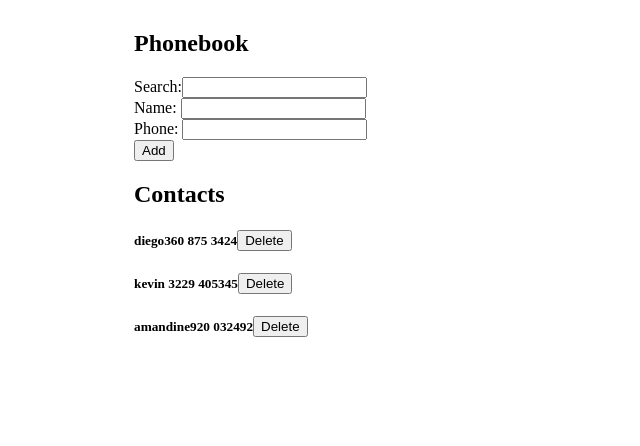
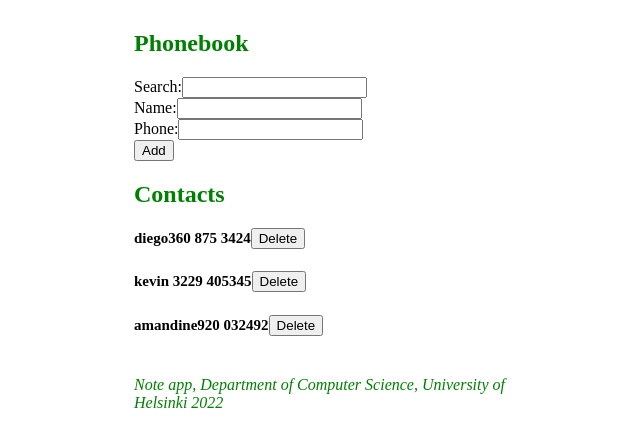
Before and after one commit to diegoram23/fso-part2, a React (Vite) app: page / in a window 1280 px wide. Shown: the top 446 px of the page, without its empty margins (311-951 px from the left). Built offline with nearby package versions, Linux system fonts and the light colour scheme; data requests are answered from the project's data file.

Commit message:
Completed exercise 2.16

```diff
--- a/src/App.jsx
+++ b/src/App.jsx
@@ -1,9 +1,10 @@
 import { useState, useEffect } from 'react'
-import axios from 'axios'
 import Filter from './components/Filter'
 import Persons from './components/Persons'
 import PersonForm from './components/PersonForm'
 import personService from './services/persons'
+import Notification from './components/Notification'
+import Footer from './components/Footer'
 
 
 const App = () => {
@@ -11,6 +12,7 @@
   const [newName, setNewName] = useState('')
   const [newNumber, setNewNumber] = useState('')
   const [searchResults, setSearchResults] = useState('')
+  const [succesfulMessage, setSuccesfulMessage] = useState(null)
 
   useEffect(() => {
     personService
@@ -40,6 +42,10 @@
       .create(nameObj)
       .then(returnedPerson => {
         setPersons(persons.concat(returnedPerson))
+        setSuccesfulMessage(`Added ${returnedPerson.name} to Contacts`)
+        setTimeout(() => {
+          setSuccesfulMessage(null)
+        }, 2000)
         setNewName('')
         setNewNumber('')
       })
@@ -81,6 +87,7 @@
         valueSearch={searchResults}
         handleSearchChange={handleSearchChange}
       />
+
       <PersonForm
         handleSubmitPerson={handleSubmitPerson}
         valueName={newName}
@@ -89,10 +96,16 @@
         handleNumberChange={handleNumberChange}
         type='submit' />
 
+      <Notification
+        message={succesfulMessage}
+      />
+
       <Persons
         searchMatch={searchMatch}
         handleDelete={handleDelete}
       />
+
+      <Footer />
     </div>
   )
 }
--- /dev/null
+++ b/src/components/Footer.jsx
@@ -0,0 +1,16 @@
+const Footer = () => {
+    const footerStyle = {
+        color: 'green',
+        fontStyle: 'italic',
+        fontSize: 16
+    }
+
+    return (
+        <div style={footerStyle}>
+            <br />
+            <em>Note app, Department of Computer Science, University of Helsinki 2022</em>
+        </div>
+    )
+}
+
+export default Footer
--- /dev/null
+++ b/src/components/Notification.jsx
@@ -0,0 +1,11 @@
+const Notification = ({message}) => {
+    if(message === null) {
+        return null
+    }
+
+    return (
+        <div className="success-message">{message}</div>
+    )
+}
+
+export default Notification
--- a/src/components/PersonForm.jsx
+++ b/src/components/PersonForm.jsx
@@ -1,14 +1,17 @@
-const PersonForm = ({handleNameChange, handleNumberChange, handleSubmitPerson, valueName, valueNumber, type}) => {
+const PersonForm = ({ handleNameChange, handleNumberChange, handleSubmitPerson, valueName, valueNumber, type }) => {
 
   return (
     <form onSubmit={handleSubmitPerson}>
       <div>
-          Name: <input
+        Name:
+        <input
+        required
           value={valueName}
           onChange={handleNameChange}
         />
         <div>
-            Phone: <input
+          Phone:
+          <input
             value={valueNumber}
             onChange={handleNumberChange} />
         </div>
--- a/src/index.css
+++ b/src/index.css
@@ -3,3 +3,23 @@
     margin:  0 auto;
     padding: 10px;
 }
+
+h2 {
+    color: green;
+}
+
+h5 {
+    padding-bottom: 1.5em;
+    font-size: 15px;
+    margin: 0;
+}
+
+.success-message {
+    font-size: 1.2rem;
+    color: darkgreen;
+    border: 1px solid darkgreen;
+    background: rgb(226, 226, 226);
+    padding: 0.3em;
+    max-width: 70%;
+    margin-top: 0.5em;
+}
```
Lines whose indentation alone changed are shown as unchanged.
